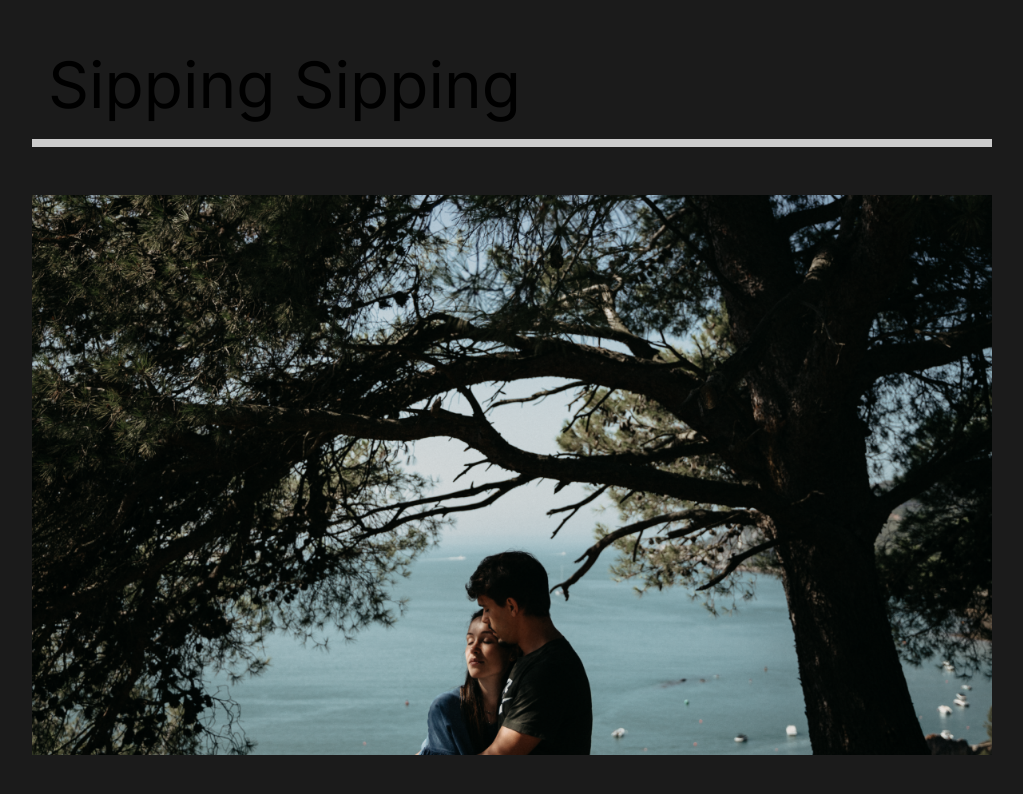
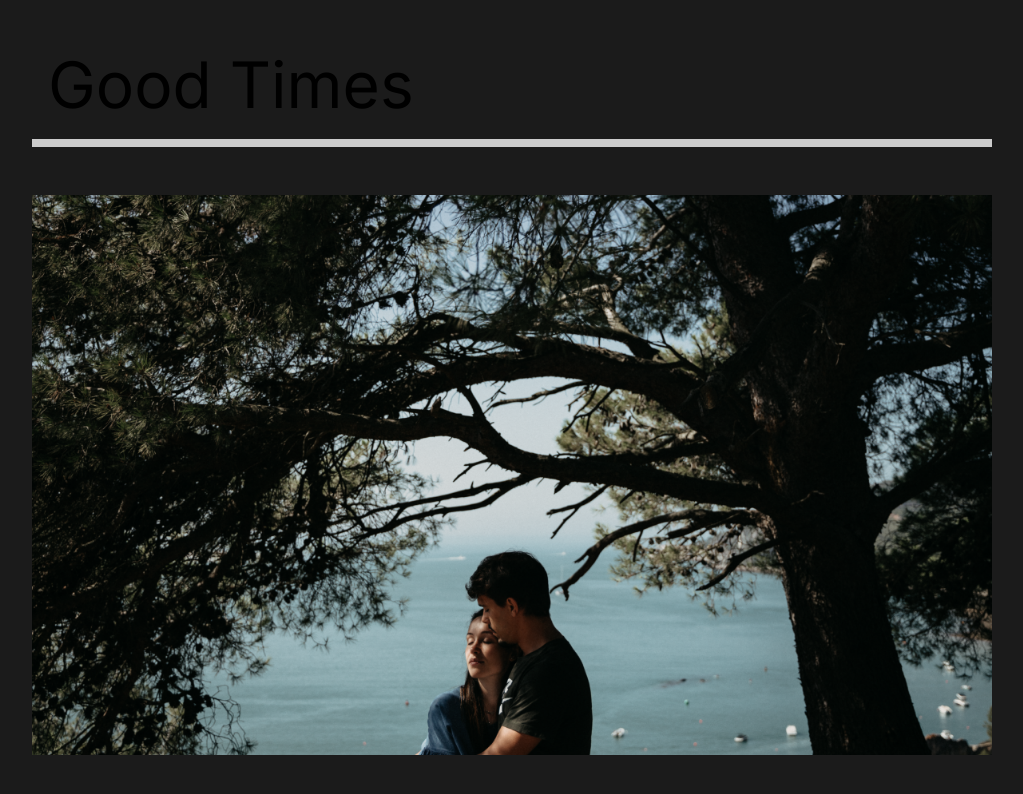
Before and after one commit to KotiMango/react-shutter, a React (Create React App) app: page /work in a window 1280 px wide. Shown: the part 1908-2702 px from the top of the page, without its empty margins (128-1151 px from the left). Built offline with nearby package versions, Linux system fonts and the light colour scheme.

Commit message:
Setting links

```diff
--- a/src/pages/OurWork.js
+++ b/src/pages/OurWork.js
@@ -12,21 +12,21 @@ const OurWork = () => {
       <Movie>
         <h2>The Athlete</h2>
         <div className="line"></div>
-        <Link>
+        <Link to="/work/the-athlete">
           <img src={athlete} alt="Sporty Dude" />
         </Link>
       </Movie>
       <Movie>
         <h2>The Racer</h2>
         <div className="line"></div>
-        <Link>
+        <Link to="/work/the-racer">
           <img src={racer} alt="Vrom Vrom Dude" />
         </Link>
       </Movie>
       <Movie>
-        <h2>Sipping Sipping</h2>
+        <h2>Good Times</h2>
         <div className="line"></div>
-        <Link>
+        <Link to="/work/good-times">
           <img src={goodtimes} alt="DaGoodTimes" />
         </Link>
       </Movie>
```
